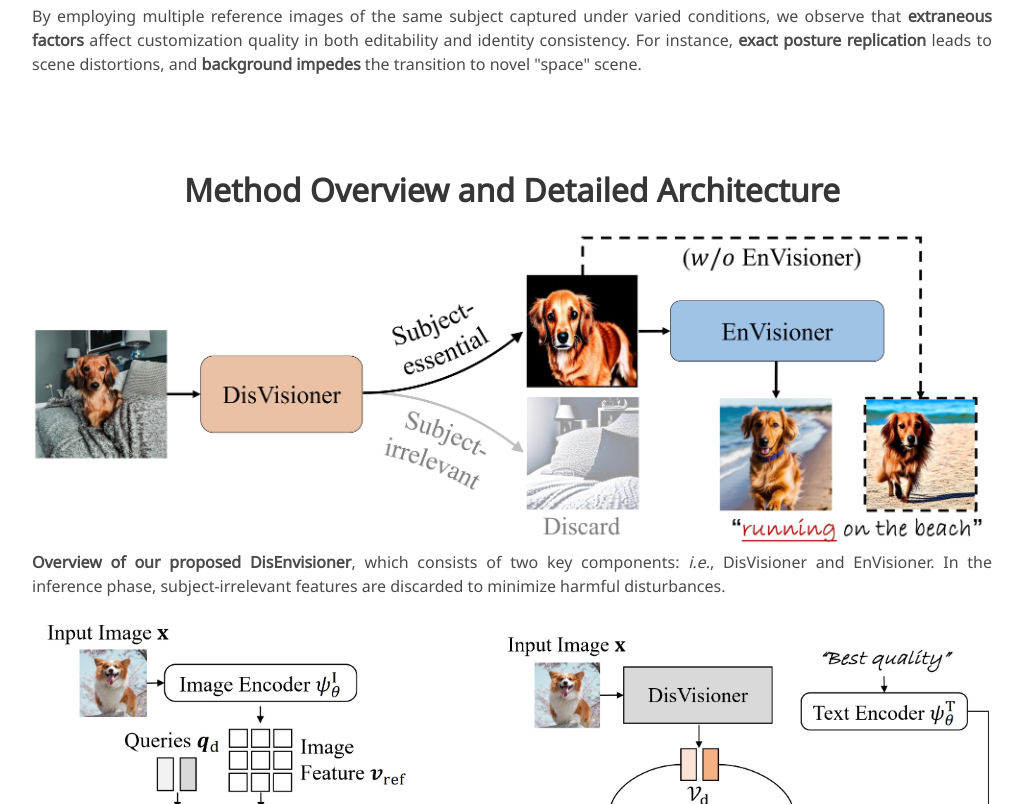
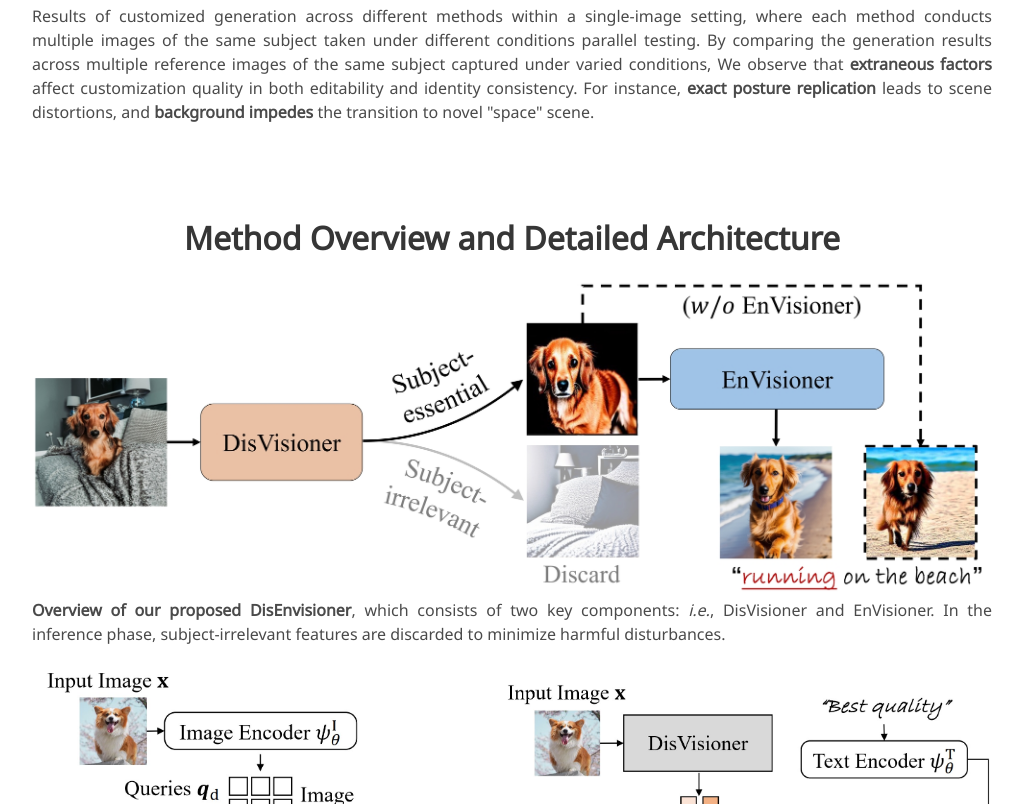
Before and after one commit to disenvisioner/disenvisioner.github.io, a plain HTML site: page index.html in a window 1280 px wide. Shown: the part 1750-2554 px from the top of the page, without its empty margins (128-1151 px from the left). Drawn offline with nearby package versions, Linux system fonts and the light colour scheme; some packages are replaced by stand-ins of ours; some icons are missing; a web font is replaced by a local one.

Commit message:
update motivation

```diff
--- a/index.html
+++ b/index.html
@@ -194,7 +194,10 @@
             <div class="content has-text-justified">
               <img src="static\images\figure_motivation_resized.jpg" alt="MY ALT TEXT"/>
               <p>
-                By employing multiple reference images of the same subject captured under varied conditions, we observe that <b>extraneous factors</b> affect customization quality in both editability and identity consistency.
+                Results of customized generation across different methods within a single-image setting,
+                where each method conducts multiple images of the same subject taken under different conditions parallel testing.
+                By comparing the generation results across multiple reference images of the same subject captured under varied conditions,
+                We observe that <b>extraneous factors</b> affect customization quality in both editability and identity consistency.
                 For instance, <b>exact posture replication</b> leads to scene distortions, and <b>background impedes</b> the transition to novel "space" scene.
               </p>
             </div>
```
